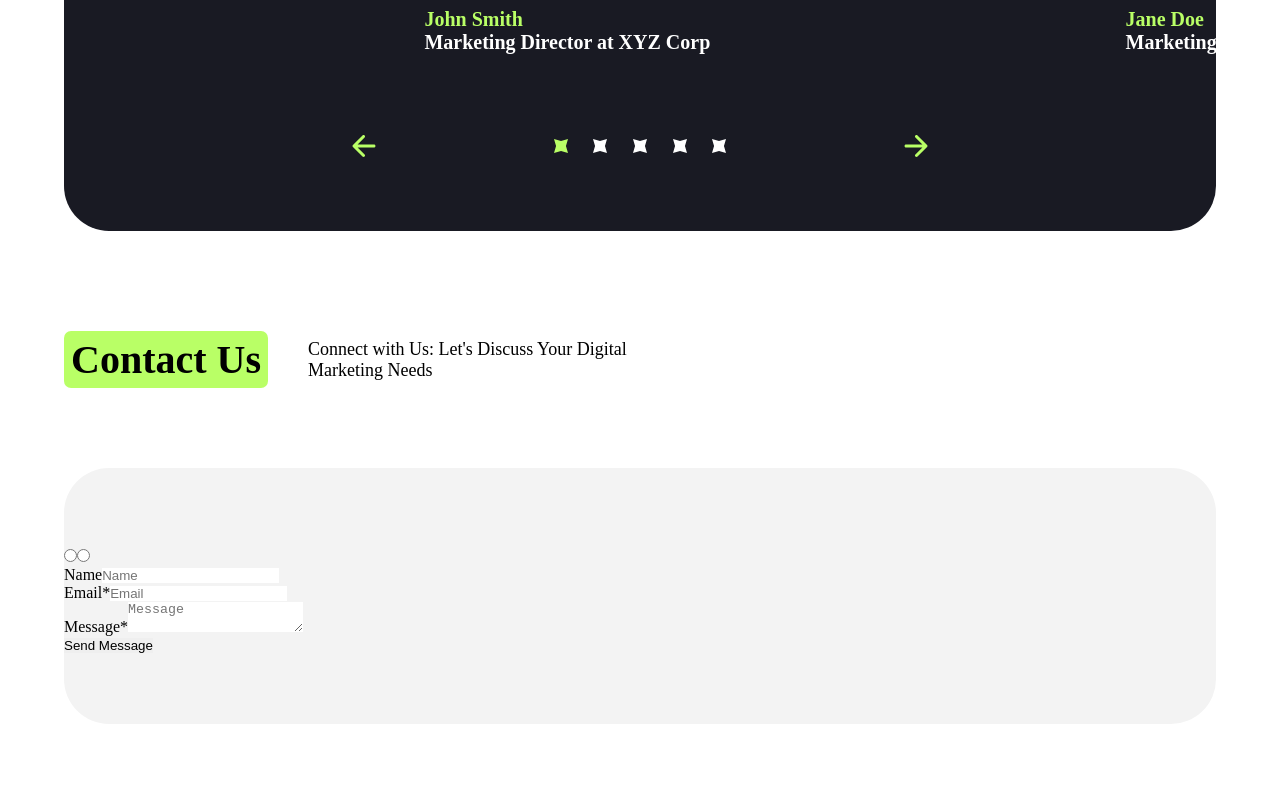
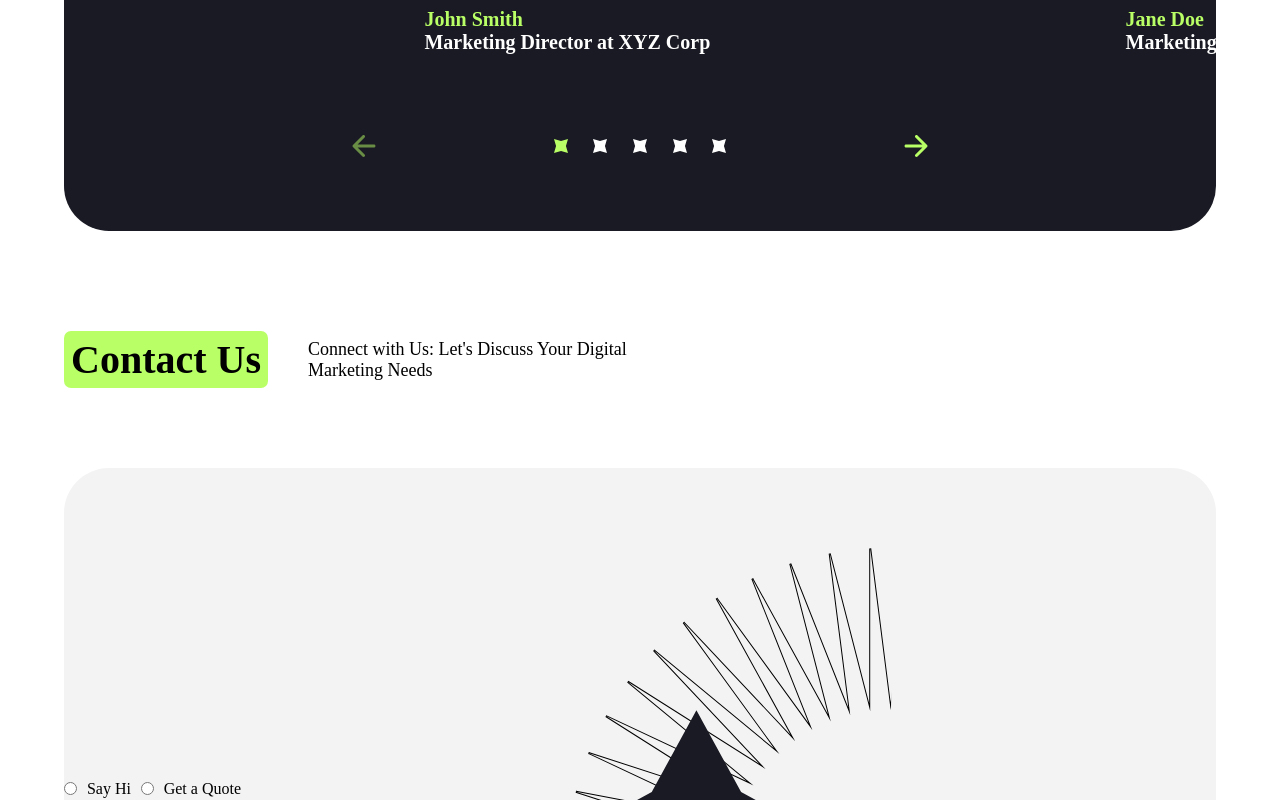
Before and after one commit to KiwiScreams/Positivus-landing-page, a React (Vite) app: page / in a window 1280 px wide. Shown: the part 6220-7020 px from the top of the page. Built offline with nearby package versions, Linux system fonts and the light colour scheme; a web font is replaced by a local one.

Commit message:
carousel arrow button

```diff
--- a/src/components/home-components/contact/Contacts.css
+++ b/src/components/home-components/contact/Contacts.css
@@ -32,3 +32,13 @@
   margin: auto;
   overflow: hidden;
 }
+.contacts-section .contacts-container .image-container
+{
+
+}
+.contacts-container form .form-body label
+{
+    display: block;
+    font-size: 16px;
+    margin-bottom: 10px;
+}
--- a/src/components/home-components/contact/Contacts.jsx
+++ b/src/components/home-components/contact/Contacts.jsx
@@ -8,11 +8,13 @@ function Contacts() {
                     <h2>Contact Us</h2>
                     <p>Connect with Us: Let's Discuss Your Digital Marketing Needs</p>
                 </div>
-                <div className="contacts-container">
+                <div className="contacts-container flex">
                     <form>
-                        <div className="form-header">
-                            <input type="radio" name="hi" id="hi" />
-                            <input type="radio" name="quete" id="quete" />
+                        <div className="form-header flex">
+                            <input type="radio" name="hi" />
+                            <label htmlFor="hi">Say Hi</label>
+                            <input type="radio" name="quete" />
+                            <label htmlFor="hi">Get a Quote</label>
                         </div>
                         <div className="form-body">
                             <div className="inp">
@@ -30,6 +32,9 @@ function Contacts() {
                         </div>
                         <button>Send Message</button>
                     </form>
+                    <div className="image-container">
+                        <img src={contactImage} alt="" />
+                    </div>
                 </div>
             </section>
         </>
--- a/src/components/home-components/testimonials/Carousel.jsx
+++ b/src/components/home-components/testimonials/Carousel.jsx
@@ -34,7 +34,7 @@ function Carousel({ slides }) {
                 </div>
             </div>
             <div className="carousel-bottom flex">
-                <button onClick={previousSlide}><img src={leftArrow} alt="" /></button>
+                <button onClick={previousSlide} disabled={current === null || current === 0} className="arrow-button"><img src={leftArrow} alt="" /></button>
 
                 <div className="flex points">
                     {slides.map((s, i) => {
@@ -47,7 +47,7 @@ function Carousel({ slides }) {
                         )
                     })}
                 </div>
-                <button onClick={nextSlide}><img src={rightArrow} alt="" /></button>
+                <button onClick={nextSlide} disabled={current === null || current === slides.length - 1} className="arrow-button"><img src={rightArrow} alt="" /></button>
             </div>
         </>
     )
--- a/src/components/home-components/testimonials/Testimonials.css
+++ b/src/components/home-components/testimonials/Testimonials.css
@@ -96,3 +96,13 @@
 {
   cursor: pointer;
 }
+.arrow-button:disabled
+{
+  opacity: 0.5;
+  cursor: not-allowed;
+}
+.arrow-button:hover,
+.circle:hover
+{
+  transform: scale(1.5);
+}
```
